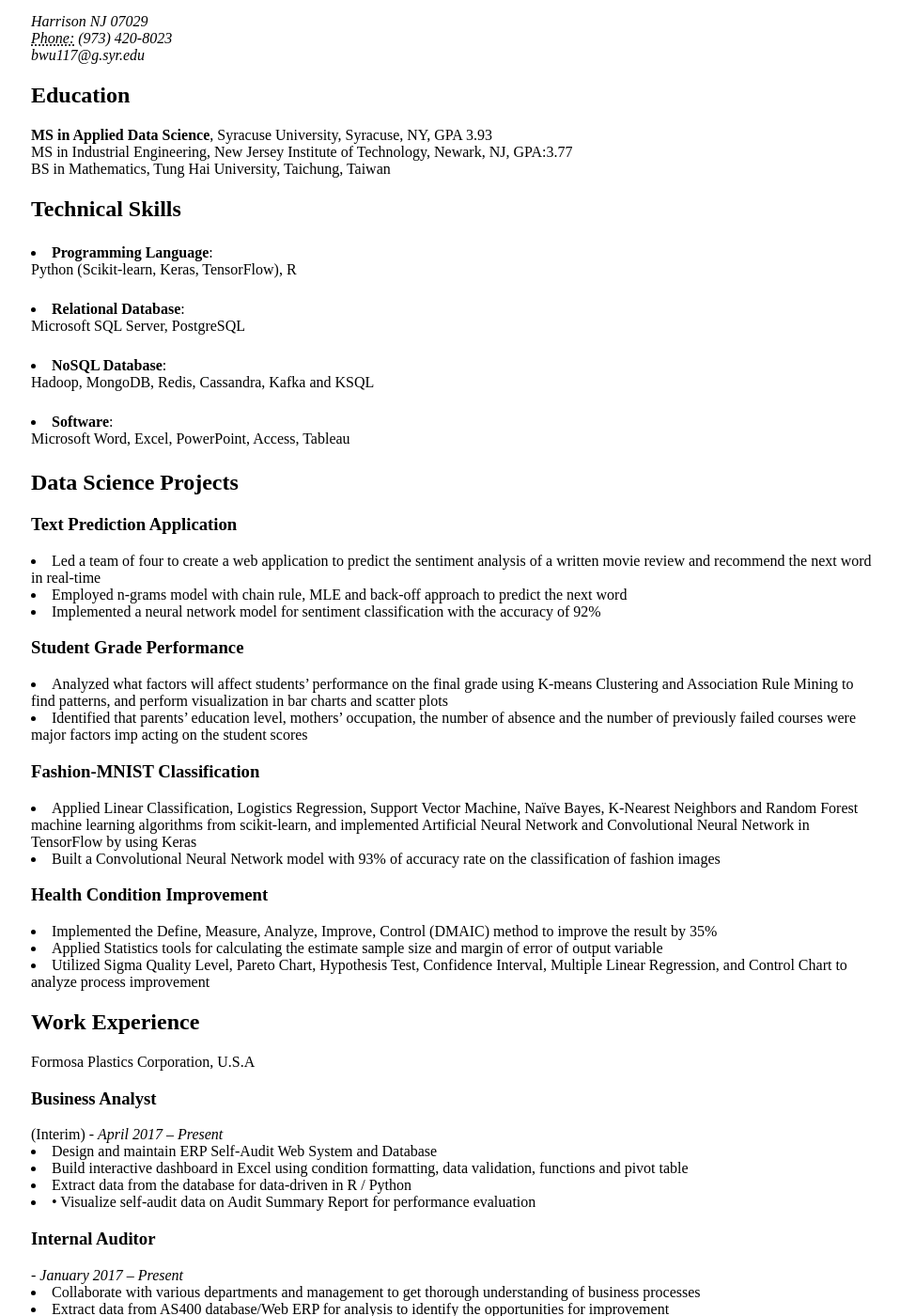
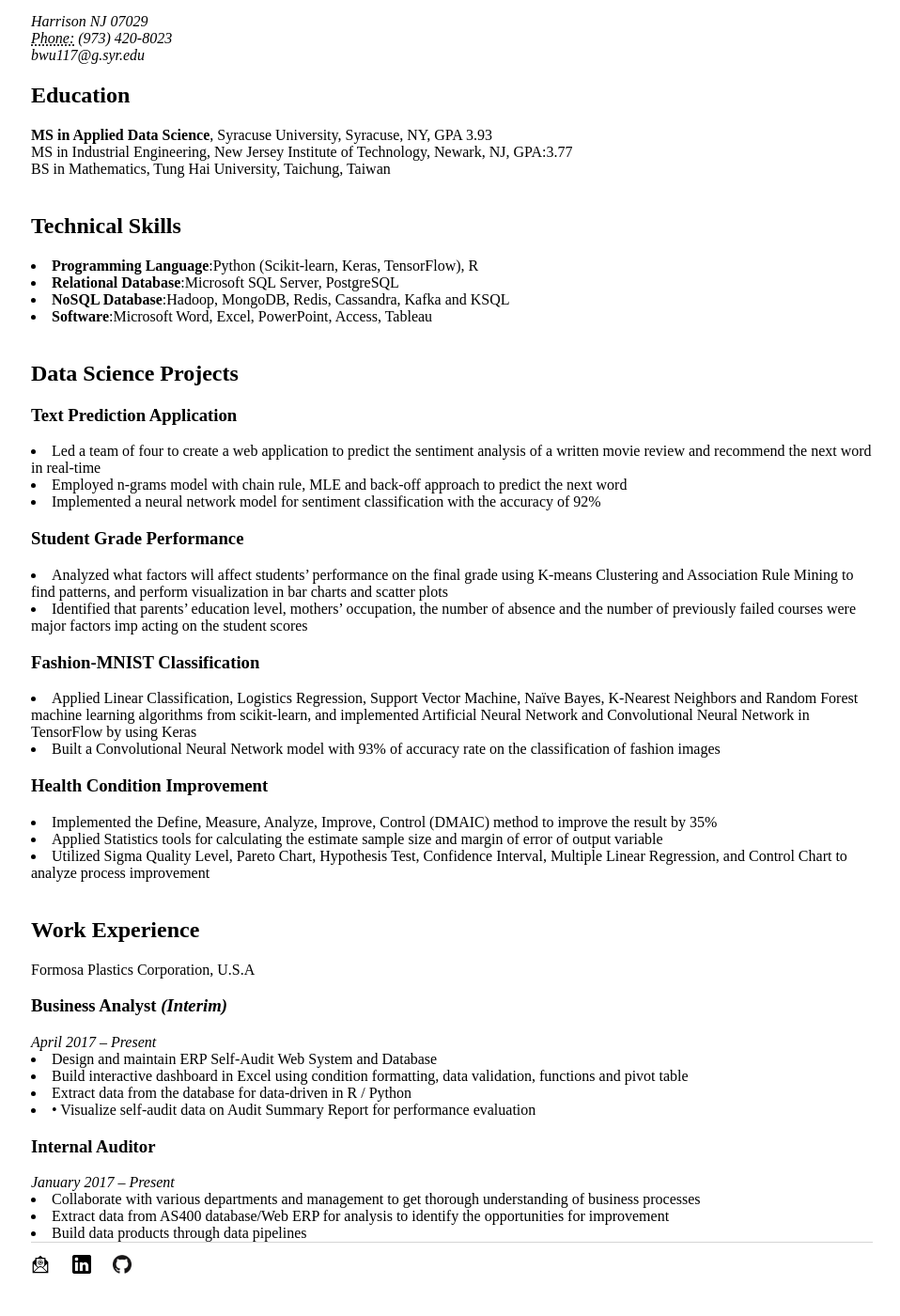
Before and after one commit to bing020815/bing020815.github.io, a Jekyll site: the page built from resume/index.html, in a window 1280 px wide and 1400 px high, scrolled down 621 px. Shown: the whole window at 94% size, without its empty margins (159-1117 px from the left). Built offline with Jekyll 4.4.1, drawn with Linux system fonts in a browser that asks for light colours.

Commit message:
Update index.html

```diff
--- a/resume/index.html
+++ b/resume/index.html
@@ -20,16 +20,13 @@ title: Bing-Je WU's Resume
 					<span style="text-align: justify; display:block;">BS in Mathematics, Tung Hai University, Taichung, Taiwan
 						</span>
 
-        <h2>Technical Skills</h2>
-		<p><li><strong>Programming Language</strong>:</li>
-		<span style="text-align: justify; display:block;">Python (Scikit-learn, Keras, TensorFlow), R</span></p>
-        	<p><li><strong>Relational Database</strong>:</li>
-		<span style="text-align: justify; display:block;">Microsoft SQL Server, PostgreSQL</span></p>
-		<p><li><strong>NoSQL Database</strong>:</li>
-		<span style="text-align: justify; display:block;">Hadoop, MongoDB, Redis, Cassandra, Kafka and KSQL</span></p>
-		<p><li><strong>Software</strong>:</li>
-          	<span style="text-align: justify; display:block;">Microsoft Word, Excel, PowerPoint, Access, Tableau</span></p>
-	<h2>Data Science Projects</h2>
+        <br><h2>Technical Skills</h2>
+		<li><strong>Programming Language</strong>:Python (Scikit-learn, Keras, TensorFlow), R</span></li>
+        	<li><strong>Relational Database</strong>:Microsoft SQL Server, PostgreSQL</li>
+		<li><strong>NoSQL Database</strong>:Hadoop, MongoDB, Redis, Cassandra, Kafka and KSQL</li>
+		<li><strong>Software</strong>:Microsoft Word, Excel, PowerPoint, Access, Tableau</li>
+
+	<br><h2>Data Science Projects</h2>
 		<h3>Text Prediction Application</h3>
 		<li>Led a team of four to create a web application to predict the sentiment analysis of a written movie review
 			and recommend the next word in real-time</li>
@@ -54,15 +51,17 @@ title: Bing-Je WU's Resume
 		<li>Utilized Sigma Quality Level, Pareto Chart, Hypothesis Test,
 			Confidence Interval, Multiple Linear Regression, and Control Chart to analyze process improvement</li>
 
-	<h2>Work Experience</h2>
+	<br><h2>Work Experience</h2>
 	<span class="obfuscate">Formosa Plastics Corporation, U.S.A<span>
-        	<h3>Business Analyst</h3>(Interim) - <em>April 2017 – Present</em>
+        	<h3>Business Analyst <em>(Interim)</em></h3>
+		<em>April 2017 – Present</em>
 		<li>Design and maintain ERP Self-Audit Web System and Database </li>
 		<li>Build interactive dashboard in Excel using condition formatting, data validation, functions and pivot table</li>
 		<li>Extract data from the database for data-driven in R / Python </li>
 		<li>•	Visualize self-audit data on Audit Summary Report for performance evaluation</li>
 
-        	<h3>Internal Auditor</h3> - <em>January 2017  – Present</em>
+        	<h3>Internal Auditor</h3>
+		<em>January 2017  – Present</em>
 		<li>Collaborate with various departments and management to get thorough understanding of business processes</li>
 		<li>Extract data from AS400 database/Web ERP for analysis to identify the opportunities for improvement</li>
 		<li>Build data products through data pipelines</li>
```
